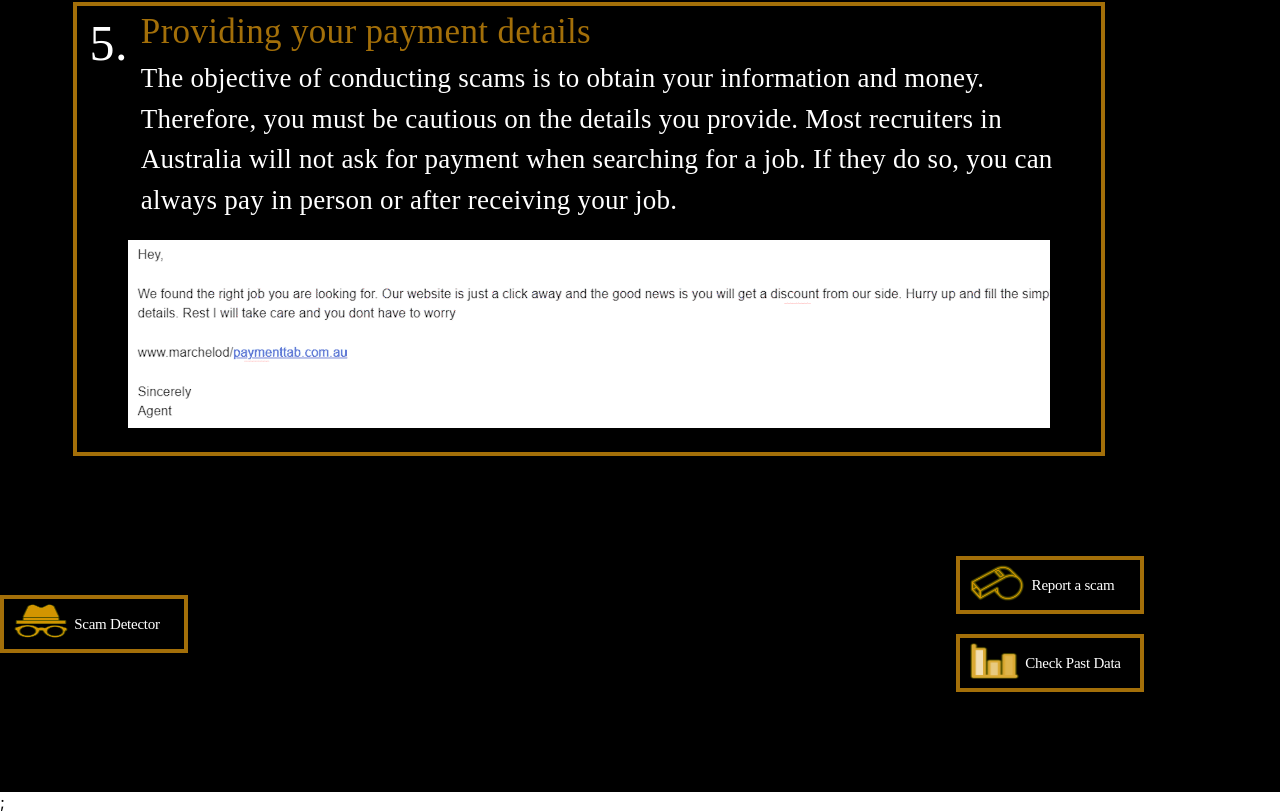
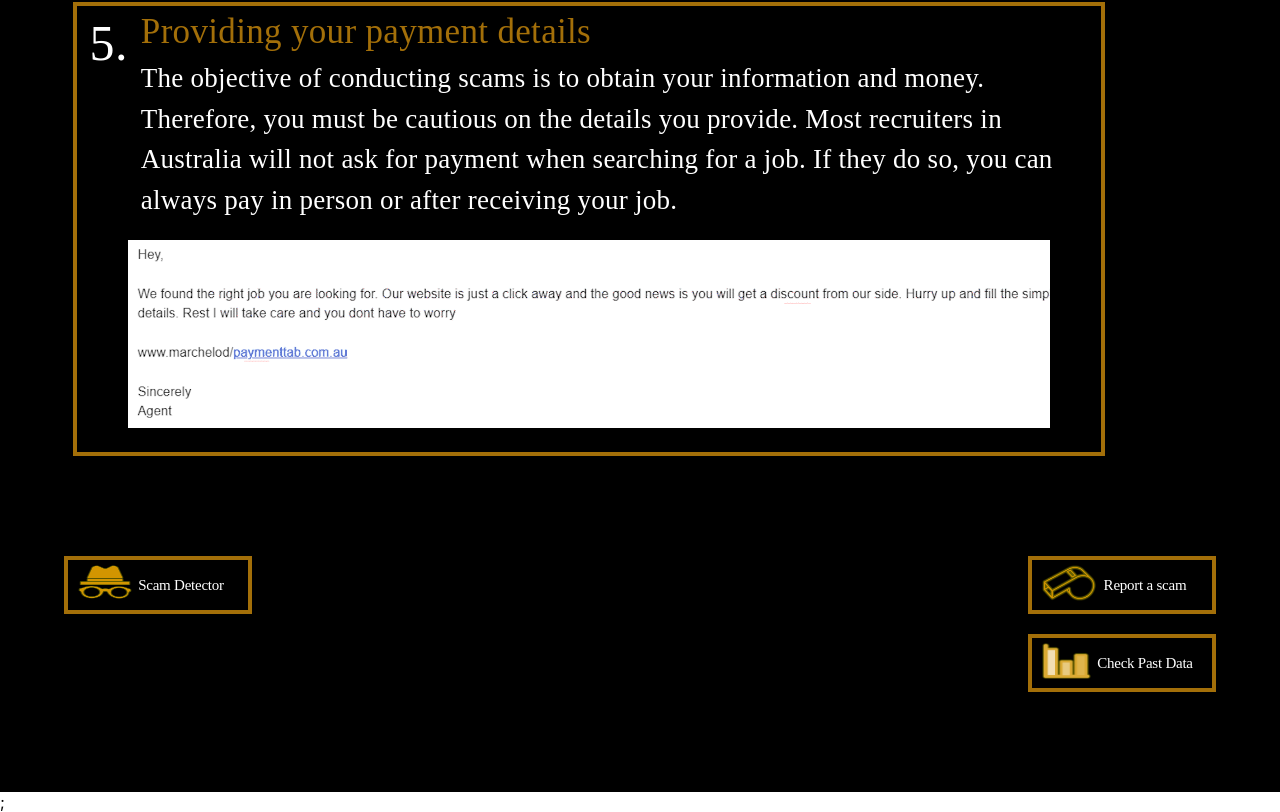
Before and after one commit to IvanTaoHuang/FIT5120, a React (Create React App) app: page /signs in a window 1280 px wide. Shown: the part 2446-3258 px from the top of the page. Built offline with nearby package versions, Linux system fonts and the light colour scheme.

Commit message:
Position of buttons update

```diff
--- a/src/components/identityComponents/avatar.js
+++ b/src/components/identityComponents/avatar.js
@@ -20,7 +20,7 @@ import { Link } from "react-router-dom";
 export default function ImageAvatars() {
   const matches = useMediaQuery("(min-width:1250px)");
   const smatches = useMediaQuery("(min-width:575px)");
-  const lMatches = useMediaQuery("(min-width:1150px)");
+  const lMatches = useMediaQuery("(min-width:655px)");
   const Div = styled("div")(({ theme }) => ({
     ...theme.typography.button,
     backgroundColor: "black",
@@ -205,15 +205,17 @@ export default function ImageAvatars() {
 
       <Box height="100px" backgroundColor="black"></Box>
       <Box sx={{ width: "100%", backgroundColor: "black" }}>
-        <Stack
-          direction={lMatches ? "row" : "column"}
-          spacing={lMatches ? "60vw" : "30px"}
-          alignItems="center"
+        <Stack direction={lMatches ? "row" : "column"}>
+          <Box
+            sx={{
+              width: lMatches ? "50%" : "100%",
+              backgroundColor: "black",
+            }}
           >
             <Stack
               marginLeft={lMatches ? "5vw" : "0px"}
               direction="row"
-            justifyContent="center"
+              justifyContent={lMatches ? "flex-start" : "center"}
               alignItems="center"
             >
               <Box
@@ -234,7 +236,7 @@ export default function ImageAvatars() {
                       marginTop: "5px",
                     }}
                   ></Box>
-              </Link>
+
                   <Box
                     sx={{
                       width: "70%",
@@ -255,9 +257,23 @@ export default function ImageAvatars() {
                       Scam Detector
                     </Typography>
                   </Box>
+                </Link>
               </Box>
             </Stack>
-          <Stack>
+          </Box>
+
+          <Box height={lMatches ? "0px" : "20px"}></Box>
+
+          <Box
+            sx={{
+              width: lMatches ? "50%" : "100%",
+              backgroundColor: "black",
+            }}
+          >
+            <Stack
+              alignItems={lMatches ? "flex-end" : "center"}
+              marginRight={lMatches ? "5vw" : "0px"}
+            >
               <Box
                 border={4}
                 justifyContent="center"
@@ -277,7 +293,7 @@ export default function ImageAvatars() {
                       marginTop: "5px",
                     }}
                   ></Box>
-              </Link>
+
                   <Box
                     sx={{
                       width: "70%",
@@ -298,6 +314,7 @@ export default function ImageAvatars() {
                       Report a scam
                     </Typography>
                   </Box>
+                </Link>
               </Box>
               <Box height="20px"></Box>
 
@@ -320,7 +337,7 @@ export default function ImageAvatars() {
                       marginTop: "5px",
                     }}
                   ></Box>
-              </Link>
+
                   <Box
                     sx={{
                       width: "70%",
@@ -341,8 +358,10 @@ export default function ImageAvatars() {
                       Check Past Data
                     </Typography>
                   </Box>
+                </Link>
               </Box>
             </Stack>
+          </Box>
         </Stack>
         <Box height="200px"></Box>
       </Box>
--- a/src/pages/phishingDetector.js
+++ b/src/pages/phishingDetector.js
@@ -27,7 +27,7 @@ import { Link } from "react-router-dom";
 
 function PhishingDetector() {
   const matches = useMediaQuery("(min-width:575px)");
-  const lMatches = useMediaQuery("(min-width:1150px)");
+  const lMatches = useMediaQuery("(min-width:655px)");
   const [loading, setLoading] = React.useState(false);
 
   const [isActive, setIsActive] = useState(false);
@@ -373,13 +373,19 @@ function PhishingDetector() {
         <Box sx={{ width: "100%", backgroundColor: "black" }}>
           <Stack
             direction={lMatches ? "row" : "column"}
-            spacing={lMatches ? "60vw" : "30px"}
-            alignItems="center"
+            // spacing={lMatches ? "60vw" : "30px"}
+            // alignItems="center"
+          >
+            <Box
+              sx={{
+                width: lMatches ? "50%" : "100%",
+                backgroundColor: "black",
+              }}
             >
               <Stack
                 marginLeft={lMatches ? "5vw" : "0px"}
                 direction="row"
-              justifyContent="center"
+                justifyContent={lMatches ? "flex-start" : "center"}
                 alignItems="center"
               >
                 <Box
@@ -419,8 +425,18 @@ function PhishingDetector() {
                   look out in your mail
                 </Typography>
               </Stack>
-
-            <Stack justifyContent="flex-end">
+            </Box>
+            <Box height={lMatches ? "0px" : "30px"}></Box>
+            <Box
+              sx={{
+                width: lMatches ? "50%" : "100%",
+                backgroundColor: "black",
+              }}
+            >
+              <Stack
+                alignItems={lMatches ? "flex-end" : "center"}
+                marginRight={lMatches ? "5vw" : "0px"}
+              >
                 <Box
                   border={4}
                   justifyContent="center"
@@ -508,6 +524,7 @@ function PhishingDetector() {
                   </Link>
                 </Box>
               </Stack>
+            </Box>
           </Stack>
           <Box height="350px"></Box>
         </Box>
--- a/src/pages/report.js
+++ b/src/pages/report.js
@@ -7,18 +7,13 @@ import Zoom from "@mui/material/Zoom";
 import { useMediaQuery } from "@mui/material";
 import { Stack } from "@mui/system";
 import Typography from "@mui/material/Typography";
-import SignInfo from "../components/signsComponents/signInfo.js";
-import FirstGif from "../images/firstSign.gif";
-import SecondGif from "../images/secondSign.gif";
-import ThirdGif from "../images/thirdSign.gif";
-import FourthGif from "../images/fourthSign.gif";
-import FifthGif from "../images/fifthSign.gif";
+
 import { Link } from "react-router-dom";
 import "../components/reportComponents/report.css";
 
 export default function Signs() {
   const matches = useMediaQuery("(min-width:575px)");
-  const lMatches = useMediaQuery("(min-width:1150px)");
+  const lMatches = useMediaQuery("(min-width:655px)");
   const Div = styled("div")(({ theme }) => ({
     ...theme.typography.button,
     backgroundColor: "black",
@@ -130,17 +125,20 @@ export default function Signs() {
         </Box>
 
         <Box height="180px"></Box>
+
         {/* three buttons */}
         <Box sx={{ width: "100%", backgroundColor: "black" }}>
-          <Stack
-            direction={lMatches ? "row" : "column"}
-            spacing={lMatches ? "60vw" : "30px"}
-            alignItems="center"
+          <Stack direction={lMatches ? "row" : "column"}>
+            <Box
+              sx={{
+                width: lMatches ? "50%" : "100%",
+                backgroundColor: "black",
+              }}
             >
               <Stack
                 marginLeft={lMatches ? "5vw" : "0px"}
                 direction="row"
-              justifyContent="center"
+                justifyContent={lMatches ? "flex-start" : "center"}
                 alignItems="center"
               >
                 <Box
@@ -185,8 +183,20 @@ export default function Signs() {
                   </Link>
                 </Box>
               </Stack>
+            </Box>
 
-            <Stack>
+            <Box height={lMatches ? "0px" : "20px"}></Box>
+
+            <Box
+              sx={{
+                width: lMatches ? "50%" : "100%",
+                backgroundColor: "black",
+              }}
+            >
+              <Stack
+                alignItems={lMatches ? "flex-end" : "center"}
+                marginRight={lMatches ? "5vw" : "0px"}
+              >
                 <Box
                   border={4}
                   justifyContent="center"
@@ -230,6 +240,7 @@ export default function Signs() {
                   </Link>
                 </Box>
               </Stack>
+            </Box>
           </Stack>
           <Box height="180px"></Box>
         </Box>
--- a/src/pages/signs.js
+++ b/src/pages/signs.js
@@ -12,7 +12,7 @@ import { Link } from "react-router-dom";
 
 export default function Signs() {
   const matches = useMediaQuery("(min-width:575px)");
-  const lMatches = useMediaQuery("(min-width:1150px)");
+  const lMatches = useMediaQuery("(min-width:655px)");
   const Div = styled("div")(({ theme }) => ({
     ...theme.typography.button,
     backgroundColor: "black",
@@ -144,15 +144,17 @@ export default function Signs() {
 
         {/* three buttons */}
         <Box sx={{ width: "100%", backgroundColor: "black" }}>
-          <Stack
-            direction={lMatches ? "row" : "column"}
-            spacing={lMatches ? "60vw" : "30px"}
-            alignItems="center"
+          <Stack direction={lMatches ? "row" : "column"}>
+            <Box
+              sx={{
+                width: lMatches ? "50%" : "100%",
+                backgroundColor: "black",
+              }}
             >
               <Stack
                 marginLeft={lMatches ? "5vw" : "0px"}
                 direction="row"
-              justifyContent="center"
+                justifyContent={lMatches ? "flex-start" : "center"}
                 alignItems="center"
               >
                 <Box
@@ -197,7 +199,20 @@ export default function Signs() {
                   </Link>
                 </Box>
               </Stack>
-            <Stack>
+            </Box>
+
+            <Box height={lMatches ? "0px" : "20px"}></Box>
+
+            <Box
+              sx={{
+                width: lMatches ? "50%" : "100%",
+                backgroundColor: "black",
+              }}
+            >
+              <Stack
+                alignItems={lMatches ? "flex-end" : "center"}
+                marginRight={lMatches ? "5vw" : "0px"}
+              >
                 <Box
                   border={4}
                   justifyContent="center"
@@ -285,6 +300,7 @@ export default function Signs() {
                   </Link>
                 </Box>
               </Stack>
+            </Box>
           </Stack>
         </Box>
         <Box height="100px"></Box>
```
Lines whose indentation alone changed are shown as unchanged.
